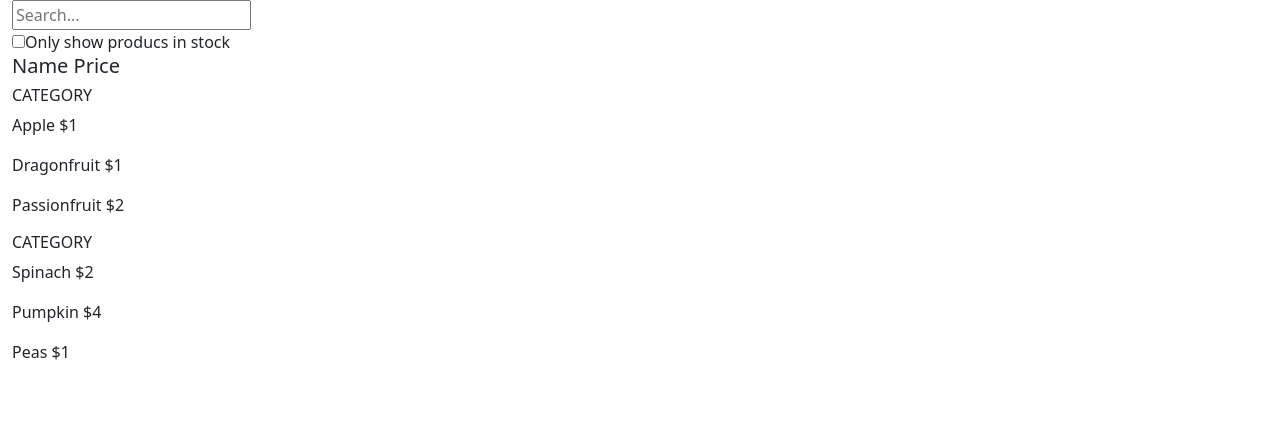
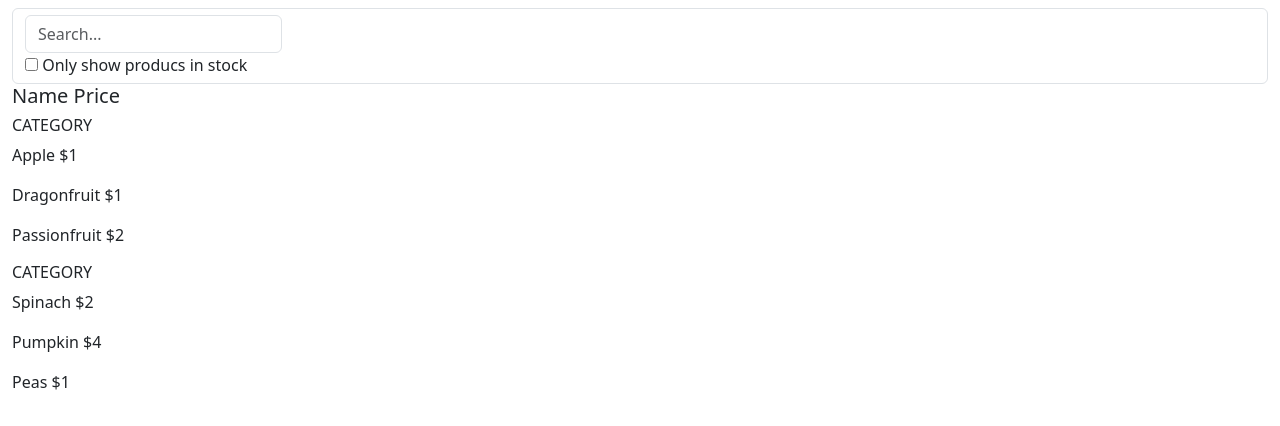
Before and after one commit to map-soriano/react-product-table, a React (Vite) app: page / in a window 1280 px wide. Shown: the top 426 px of the page. Built offline with nearby package versions, Linux system fonts and the light colour scheme.

Commit message:
Wrap labels in form and wrap form in div to style

```diff
--- a/src/components/SearchBar.tsx
+++ b/src/components/SearchBar.tsx
@@ -1,14 +1,21 @@
 function SearchBar() {
   return (
     <>
-      <label htmlFor="search">
-        <input id="search" placeholder="Search..." />
-      </label>
-      <br />
-      <label htmlFor="stock">
-        <input id="stock" type="checkbox" />
-        Only show producs in stock
-      </label>
+      <div className="mt-2">
+        <form className="form-control">
+          <label htmlFor="search">
+            <input
+              id="search"
+              placeholder="Search..."
+              className="form-control"
+            />
+          </label>
+          <br />
+          <label htmlFor="stock">
+            <input id="stock" type="checkbox" /> Only show producs in stock
+          </label>
+        </form>
+      </div>
     </>
   );
 }
```
